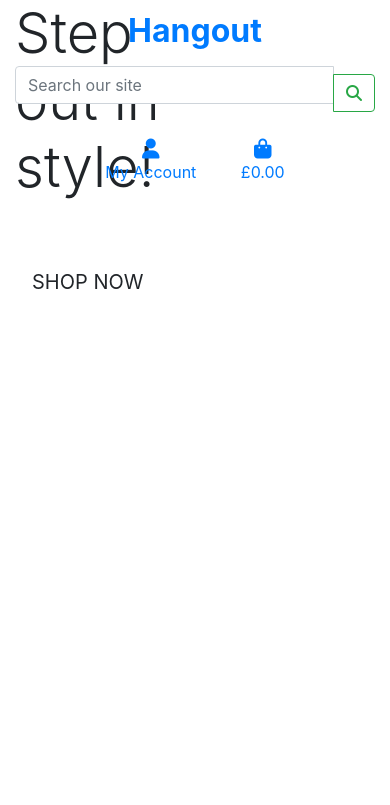
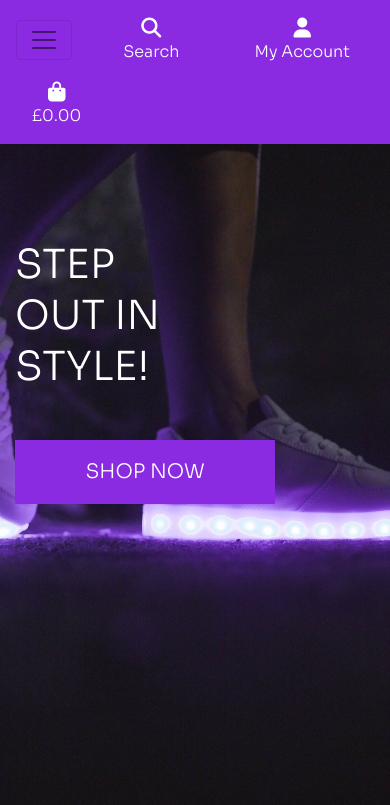
Before and after one commit to isiko1/hangout, a Django app: page / in a window 390 px wide. Shown: the top 805 px of the page. Run offline with Django 3.2, Linux system fonts and the light colour scheme; the visitor is signed in with stand-in values (Sample User, id 1); some libraries are stand-ins or nearby versions.

Commit message:
added mobile header and main navbar

```diff
--- a/hangout/settings.py
+++ b/hangout/settings.py
@@ -148,7 +148,7 @@ USE_TZ = True
 # https://docs.djangoproject.com/en/3.0/howto/static-files/
 
 STATIC_URL = '/static/'
-STATICFILES_DIR = (os.path.join(BASE_DIR, 'static'),)
+STATICFILES_DIRS = (os.path.join(BASE_DIR, 'static'),)
 
 MEDIA_URL = '/media/'
 MEDIA_ROOT = os.path.join(BASE_DIR, 'media')
--- a/home/templates/home/bag.html
+++ b/home/templates/home/bag.html
@@ -1 +1,3 @@
-,<h1>Shopping Bag</h1>
+{% load static %}
+
+<h1>Shopping Bag</h1>
--- a/home/templates/home/index.html
+++ b/home/templates/home/index.html
@@ -13,12 +13,12 @@
 <div class="container h-100">
   <div class="row h-100">
     <div class="col-7 col-md-6 my-auto">
-      <h1 class="display-4 logo-font text-black">
+      <h1 class="display-4 logo-font text-white">
         Step out in style!
       </h1>
       <div class="my-5">
         <h4>
-          <a href="" class="shop-now-button btn btn-lg rounded-0 text-uppercase py-3">
+          <a href="{% url 'shop' %}" class="shop-now-button btn btn-lg rounded-0 text-uppercase py-3">
             Shop Now
             </a>
         </h4>
--- a/home/urls.py
+++ b/home/urls.py
@@ -5,5 +5,6 @@ from . import views
 urlpatterns = [
     path('', views.index, name='home'),
     path('bag/', views.bag, name='bag'),
-    path('checkout/', views.checkout, name='checkout')
+    path('checkout/', views.checkout, name='checkout'),
+    path('shop/', views.shop, name='shop')
 ]
--- a/home/views.py
+++ b/home/views.py
@@ -9,13 +9,19 @@ def index(request):
     return render(request, 'home/index.html', context)
 
 
+def shop(request):
+    """ A view to the shop page """
+    context = {}
+    return render(request, 'home/shop.html', context)
+
+
 def bag(request):
-    """ A view to return the shopping bag page """
+    """ A view to the shopping bag page """
     context = {}
     return render(request, 'home/bag.html', context)
 
 
 def checkout(request):
-    """ A view to return the checkout page """
+    """ A view to the checkout page """
     context = {}
     return render(request, 'home/checkout.html', context)
--- a/static/css/base.css
+++ b/static/css/base.css
@@ -1,9 +1,110 @@
 html {
-    height: 100%
+    height: 100%;
 }
+
 body {
     background: url('/media/homepage.jpg') no-repeat center center fixed;
     background-size: cover;
     height: calc(100vh - 164px);
-    font-family: 'Satisfy', cursive;
+    font-family: 'Sora';
 }
+.box-element {
+    box-shadow: hsl(0,0%, 80%) 0 0 16px;
+    background-color: #fff;
+    border-radius: 4px;
+    padding: 10px;
+}
+
+.product {
+    border-radius: 0 0 4px 4px;
+}
+
+.bg-white {
+    background-color: blueviolet !important;
+}
+/* from Bulma */
+.icon {
+    align-items: center;
+    display: inline-flex;
+    justify-content: center;
+    height: 1.5rem;
+    width: 1.5rem;
+}
+
+.logo-font {
+    text-transform: uppercase;
+}
+
+.main-logo-link {
+    width: fit-content;
+}
+.display-4 {
+    font-size: 2.5rem;
+    font-weight: 300;
+    line-height: normal;
+    margin-top: 110px;
+    /* margin-bottom: 0; */
+}
+
+.shop-now-button {
+    background: blueviolet;
+    color: white;
+    min-width: 260px;
+}
+
+.btn-black {
+    background: black;
+    color: white;
+}
+
+div.dropdown-menu:hover,
+.shop-now-button:hover,
+.shop-now-button:active,
+.shop-now-button:focus,
+.btn-black:hover,
+.btn-black:active,
+.btn-black:focus {
+    background: #222;
+    color: white;
+}
+
+.text-black {
+    color: #000 !important;
+}
+
+.border-black {
+    border: 1px solid black !important;
+}
+.text-white {
+    color: #fff !important;
+}
+
+
+.border-white {
+    border: 1px solid white !important;
+}
+
+
+/* -------------------------------- Media Queries */
+
+/* Slightly larger container on xl screens */
+@media (min-width: 1200px) {
+  .container {
+    max-width: 80%;
+  }
+}
+
+/* fixed top navbar only on medium and up */
+@media (min-width: 992px) {
+    .fixed-top-desktop-only {
+        position: fixed;
+        top: 0;
+        right: 0;
+        left: 0;
+        z-index: 1030;
+    }
+
+    .header-container {
+        padding-top: 164px;
+    }
+}
--- a/templates/base.html
+++ b/templates/base.html
@@ -1,23 +1,21 @@
 {% load static %}
-<!DOCTYPE html>
+
+<!--From Bootstrap 4 Documentation And MDB Bootstrap-->
+<!doctype html>
 <html lang="en">
+
 <head>
-    <!--Code from Mini Project and Bootstrap-->
 {% block meta %}
-    <meta http-equiv="X-UA-compatible" content="ie=edge" />
-    <meta charset="utf-8" />
-    <meta
-      name="viewport"
-      content="width=device-width, initial-scale=1, shrink-to-fit=no"/>
-    {% endblock %}
-
-    {% block extrameta %}
+	<meta http-equiv="X-UA-compatible" content="ie=edge"> <!--From mini project-->
+	<meta charset="utf-8">
+	<meta name="viewport" content="width=device-width, initial-scale=1, shrink-to-fit=no">
 {% endblock %}
 
 {% block corecss %}
-    <link href="https://fonts.googleapis.com/css2?family=Satisfy&display=swap" rel="stylesheet">
-    <link rel="stylesheet" href="https://stackpath.bootstrapcdn.com/bootstrap/4.3.1/css/bootstrap.min.css" integrity="sha384-ggOyR0iXCbMQv3Xipma34MD+dH/1fQ784/j6cY/iJTQUOhcWr7x9JvoRxT2MZw1T" crossorigin="anonymous"/>
-    <link rel="stylesheet" type="text/css" href="{% static 'css/base.css' % }"/>
+    <link href="https://fonts.googleapis.com/css2?family=Sora:wght@300&display=swap" rel="stylesheet">
+	<link rel="stylesheet" href="https://stackpath.bootstrapcdn.com/bootstrap/4.5.0/css/bootstrap.min.css" integrity="sha384-9aIt2nRpC12Uk9gS9baDl411NQApFmC26EwAOH8WgZl5MYYxFfc+NcPb1dKGj7Sk" crossorigin="anonymous">
+    <link rel="stylesheet" href="{% static 'css/base.css' %}">
+
 {% endblock %}
 
     {% block extracss %}
@@ -25,9 +23,13 @@
 
     {% block corejs%}
     <script src="https://kit.fontawesome.com/d925492b2c.js" crossorigin="anonymous"></script>
-    <script src=" https://code.jquery.com/jquery-3.3.1.slim.min.js" integrity="sha384-q8i/X+965DzO0rT7abK41JStQIAqVgRVzpbzo5smXKp4YfRvH+8abtTE1Pi6jizo" crossorigin="anonymous"></script>
-    <script src="https://cdnjs.cloudflare.com/ajax/libs/popper.js/1.14.7/umd/popper.min.js" integrity="sha384-UO2eT0CpHqdSJQ6hJty5KVphtPhzWj9WO1clHTMGa3JDZwrnQq4sF86dIHNDz0W1" crossorigin="anonymous"></script>
-    <script src="https://stackpath.bootstrapcdn.com/bootstrap/4.3.1/js/bootstrap.min.js" integrity="sha384-JjSmVgyd0p3pXB1rRibZUAYoIIy6OrQ6VrjIEaFf/nJGzIxFDsf4x0xIM+B07jRM" crossorigin="anonymous"></script>
+	<script src="https://code.jquery.com/jquery-3.5.1.slim.min.js" integrity="sha384-DfXdz2htPH0lsSSs5nCTpuj/zy4C+OGpamoFVy38MVBnE+IbbVYUew+OrCXaRkfj" crossorigin="anonymous">
+	</script>
+	<script src="https://cdn.jsdelivr.net/npm/popper.js@1.16.0/dist/umd/popper.min.js" integrity="sha384-Q6E9RHvbIyZFJoft+2mJbHaEWldlvI9IOYy5n3zV9zzTtmI3UksdQRVvoxMfooAo" crossorigin="anonymous">
+	</script>
+	<script src="https://stackpath.bootstrapcdn.com/bootstrap/4.5.0/js/bootstrap.min.js" integrity="sha384-OgVRvuATP1z7JjHLkuOU7Xw704+h835Lr+6QL9UvYjZE3Ipu6Tp75j7Bh/kR0JKI" crossorigin="anonymous">
+	</script>
+
         {% endblock %}
 
     {% block extrajs %}
@@ -39,19 +41,18 @@
 
   <body>
     <header class="container-fluid fixed-top">
-    <div class="row">
+    <div id="top-nav" class="row bg-dark pt-lg-2 d-none d-lg-flex">
     <div class="col-12 col-lg-4 my-auto py-1 py-lg-0 text-center text-lg-left">
       <a href="{% url 'home' %}" class="nav-link main-logo-link">
-        <h2 class="logo-font text-black my-0"><strong>Hangout</strong></h2>
+        <h2 class="logo-font text-white my-0"><strong>Hangout</strong></h2>
       </a>
     </div>
     <div class="col-12 col-lg-4 my-auto py-1 py-lg-0">
-      <form method="GET" action="">
+      <form class="form" method="GET" action="">
         <div class="input-group w-100">
-          <input class="form-control mr-sm-2" type="text" name="q" placeholder="Search our site"/>
+          <input class="form-control border border-black rounded-0" type="text" name="q" placeholder="Search site">
                 <div class="input-group-append">
-            <button
-              class="form-control btn btn-outline-success my-2 my-sm-0" type="submit">
+                    <button class="form-control form-control btn btn-info border border-black rounded-0" type="submit">
                         <span class="icon">
                 <i class="fas fa-search"></i>
               </span>
@@ -63,7 +64,7 @@
     <div class="col-12 col-lg-4 my-auto py-1 py-lg-0">
       <ul class="list-inline list-unstyled text-center text-lg-right my-0">
         <li class="list-inline-item dropdown">
-          <a class="text-black nav-link" href="#" id="user-options" data-toggle="dropdown" aria-haspopup="true" aria-expanded="false">
+          <a class="text-white nav-link" href="#" id="user-options" data-toggle="dropdown" aria-haspopup="true" aria-expanded="false">
             <div class="text-center">
               <div><i class="fas fa-user fa-lg"></i></div>
               <p class="my-0">My Account</p>
@@ -83,7 +84,7 @@
           </div>
         </li>
         <li class="list-inline-item">
-          <a class="{% if grand_total %}text-info font-weight-bold{% else %}text-black{% endif %} nav-link" href="">
+          <a class="{% if grand_total %}text-info font-weight-bold{% else %}text-white{% endif %} nav-link" href="">
             <div class="text-center">
               <div><i class="fas fa-shopping-bag fa-lg"></i></div>
               <p class="my-0">
@@ -99,6 +100,15 @@
       </ul>
     </div>
     </div>
+    <div class="row bg-white">
+            <nav class="navbar navbar-expand-lg navbar-light w-100">
+                <button class="navbar-toggler" type="button" data-toggle="collapse" data-target="#main-nav" aria-controls="main-nav" aria-expanded="false" aria-label="Toggle navigation">
+                    <span class="navbar-toggler-icon"></span>
+                </button>
+                {% include 'includes/mobile-top-header.html' %}
+                {% include 'includes/main-nav.html' %}
+            </nav>
+        </div>
     </header>
     {% if messages %}
     <div class="message-container"></div>
@@ -110,4 +120,7 @@
     {% block postloadjs%}
     {% endblock %}
   </body>
+  <footer>
+
+  </footer>
 </html>
--- /dev/null
+++ b/templates/includes/main-nav.html
@@ -0,0 +1,13 @@
+<div class="collapse navbar-collapse" id="main-nav">
+    <ul class="navbar-nav w-auto mx-auto">
+        <li class="nav-item dropdown">
+            <a class="logo-font font-weight-bold nav-link text-white mr-5" href="#" id="all-products-link" data-toggle="dropdown" aria-haspopup="true" aria-expanded="false">
+                All Products
+            </a>
+            <div class="dropdown-menu border-0" aria-labelledby="all-products-link">
+                <a href="" class="dropdown-item">By Price</a>
+                <a href="" class="dropdown-item">By Brand</a>
+            </div>
+        </li>
+    </ul>
+</div>
--- /dev/null
+++ b/templates/includes/mobile-top-header.html
@@ -0,0 +1,56 @@
+<li class="list-inline-item">
+    <a class="text-white nav-link d-block d-lg-none" href="#" id="mobile-search" data-toggle="dropdown" aria-haspopup="true" aria-expanded="false">
+        <div class="text-center">
+            <div><i class="fas fa-search fa-lg"></i></div>
+            <p class="my-0">Search</p>
+        </div>
+    </a>
+    <div class="dropdown-menu border-0 w-100 p-3 rounded-0 my-0" aria-labelledby="mobile-search">
+        <form class="form" method="GET" action="">
+            <div class="input-group w-100">
+                <input class="form-control border border-black rounded-0" type="text" name="q" placeholder="Search site">
+                <div class="input-group-append">
+                    <button class="form-control form-control btn btn-info border border-black rounded-0" type="submit">
+                        <span class="icon">
+                            <i class="fas fa-search"></i>
+                        </span>
+                    </button>
+                </div>
+            </div>
+        </form>
+    </div>
+</li>
+<li class="list-inline-item dropdown">
+    <a class="text-white nav-link d-block d-lg-none" href="#" id="user-options" data-toggle="dropdown" aria-haspopup="true" aria-expanded="false">
+        <div class="text-center">
+            <div><i class="fas fa-user fa-lg"></i></div>
+            <p class="my-0">My Account</p>
+        </div>
+    </a>
+    <div class="dropdown-menu border-0" aria-labelledby="user-options">
+        {% if request.user.is_authenticated %}
+            {% if request.user.is_superuser %}
+                <a href="{% url 'account_logout' %}" class="dropdown-item">Product Management</a>
+            {% endif %}
+            <a href="{ }" class="dropdown-item">My Profile</a>
+            <a href="{% url 'account_logout' %}" class="dropdown-item">Logout</a>
+        {% else %}
+            <a href="{% url 'account_signup' %}" class="dropdown-item">Register</a>
+            <a href="{% url 'account_login' %}" class="dropdown-item">Login</a>
+        {% endif %}
+    </div>
+</li>
+<li class="list-inline-item">
+    <a class="{% if grand_total %}text-primary font-weight-bold{% else %}text-white{% endif %} nav-link d-block d-lg-none" href="">
+        <div class="text-center">
+            <div><i class="fas fa-shopping-bag fa-lg"></i></div>
+            <p class="my-0">
+                {% if grand_total %}
+                    ${{ grand_total|floatformat:2 }}
+                {% else %}
+                    £0.00
+                {% endif %}
+            </p>
+        </div>
+    </a>
+</li>
```
Also changed, not shown: home/templates/home/checkout.html (+21 -1 lines), home/templates/home/shop.html (added, +20 -0 lines). Lines whose indentation alone changed are shown as unchanged.
